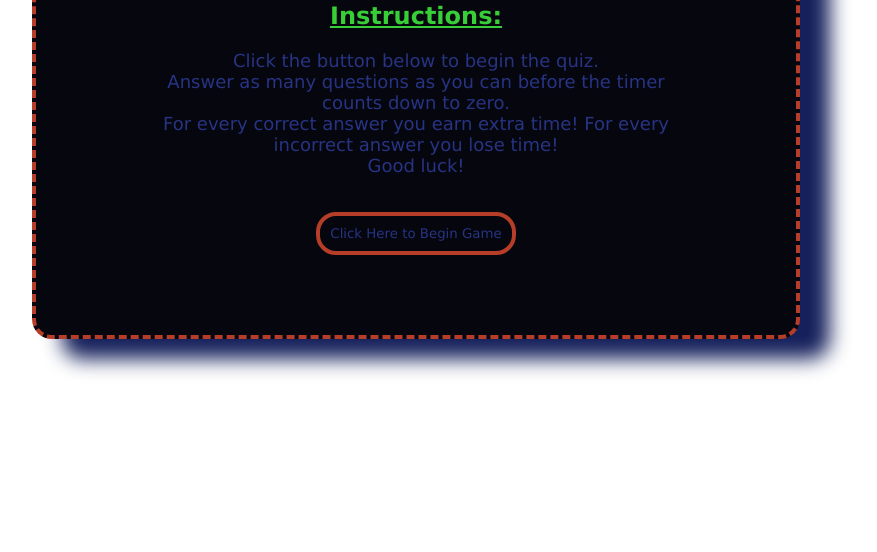
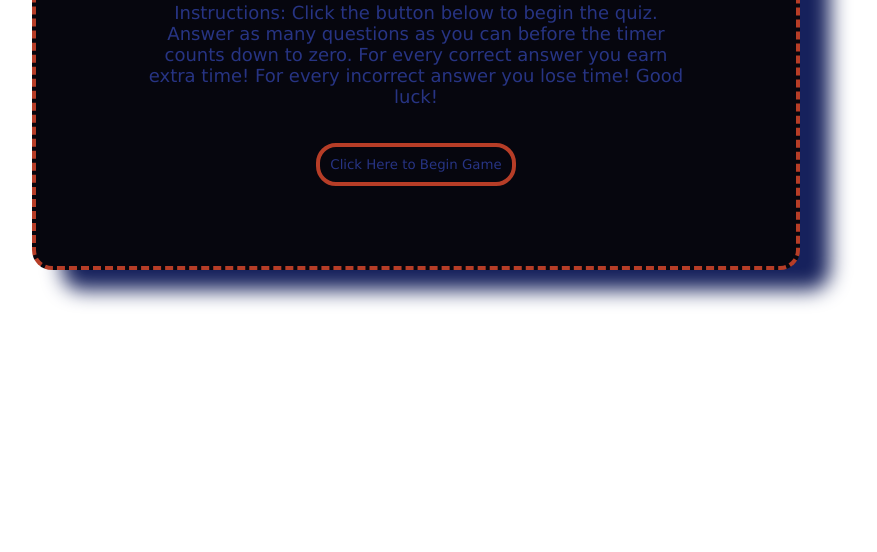
Before and after one commit to RevyWatson/code-quiz, a plain HTML site: page index.html in a window 1280 px wide. Shown: the part 248-800 px from the top of the page, without its empty margins (224-1101 px from the left). Drawn offline with Linux system fonts and the light colour scheme.

Commit message:
Updated html.

```diff
--- a/index.html
+++ b/index.html
@@ -8,23 +8,16 @@
 </head>
 
 <body>
-    <section class="game-card">
-    <h1>Code Quiz</h1>
-        <h2>Instructions:</h2>
-        <p>
-            Click the button below to begin the quiz.
-        </p>
-        <p>
-            Answer as many questions as you can before the timer
-            counts down to zero.
-        </p>
-        <p>
-            For every correct answer you earn extra time! For every incorrect answer you lose time!
-        </p>
-        <p>
-            Good luck!
-        </p>
-        <button>Click Here to Begin Game</button>
+    <section class="game-card"> <!--container for the start, questions, and end game-->
+        <h1>Code Quiz</h1>
+        <div class="quizContainer">
+            <p>
+                <span>Instructions:</span> Click the button below to begin the quiz. Answer as many questions as you can
+                before the timer counts down to zero. For every correct answer you earn extra time! For every incorrect answer you lose time!
+                Good luck!
+            </p>
+            <button id= "beginQuiz" class="shinyBtn">Click Here to Begin Game</button> <!---->
+        </div>
     </section>
     <script src="script.js"></script>
 </body>
```
